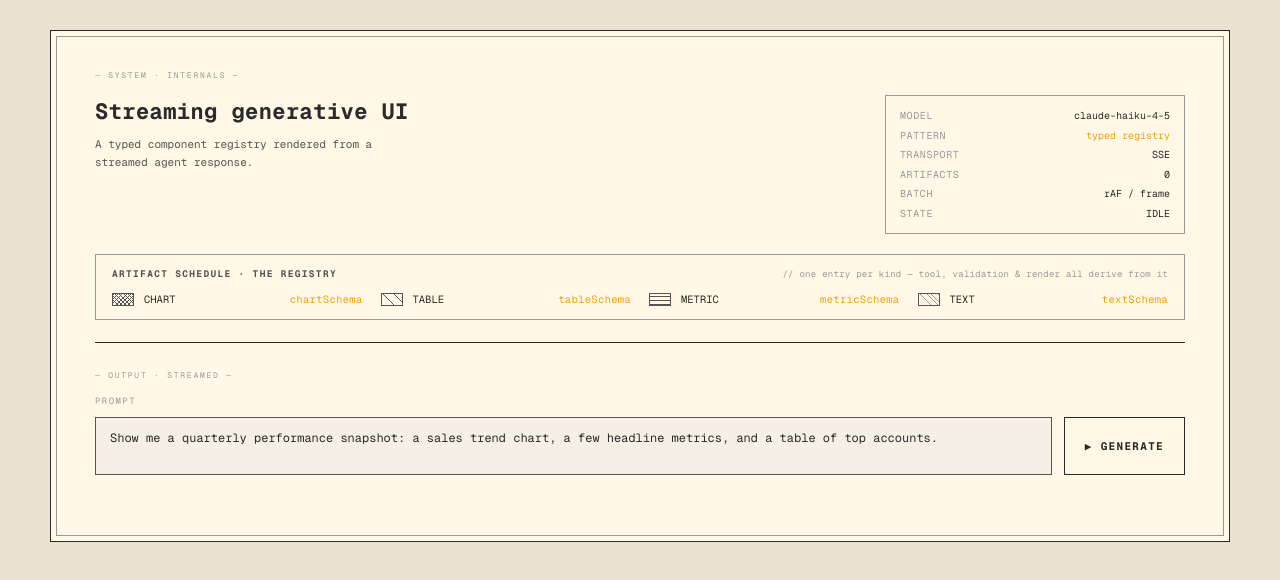
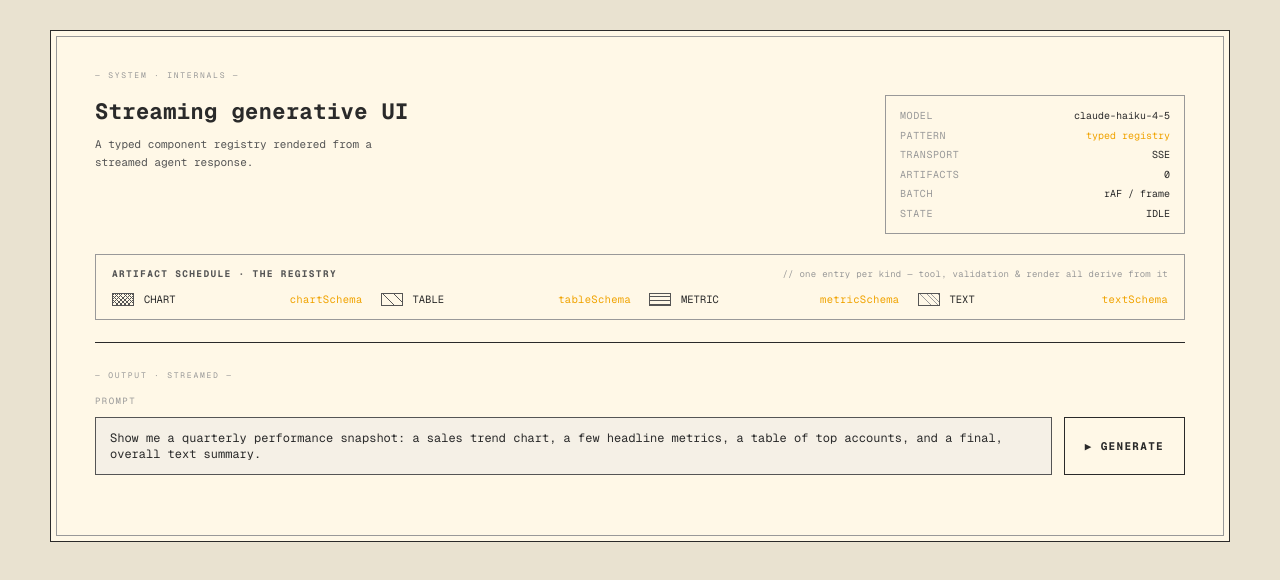
Before and after one commit to dang-w/streaming-generative-ui, a Next.js app: page / in a window 1280 px wide. Shown: the top 580 px of the page. Built offline with nearby package versions, Linux system fonts and the light colour scheme.

Commit message:
feat(content): expand example prompt to request a final text summary
Shapes the response into the full five-artifact shape (chart, metrics,
table, and a closing executive-summary text block).

```diff
--- a/app/page.tsx
+++ b/app/page.tsx
@@ -13,7 +13,7 @@ import { bandCaption, groupTimeline, streamingItemId } from "@/lib/bandMeta";
 import { renderArtifact } from "@/lib/renderArtifact";
 
 const EXAMPLE_PROMPT =
-  "Show me a quarterly performance snapshot: a sales trend chart, a few headline metrics, and a table of top accounts.";
+  "Show me a quarterly performance snapshot: a sales trend chart, a few headline metrics, a table of top accounts, and a final, overall text summary.";
 
 export default function Home() {
   const [prompt, setPrompt] = useState(EXAMPLE_PROMPT);
```
